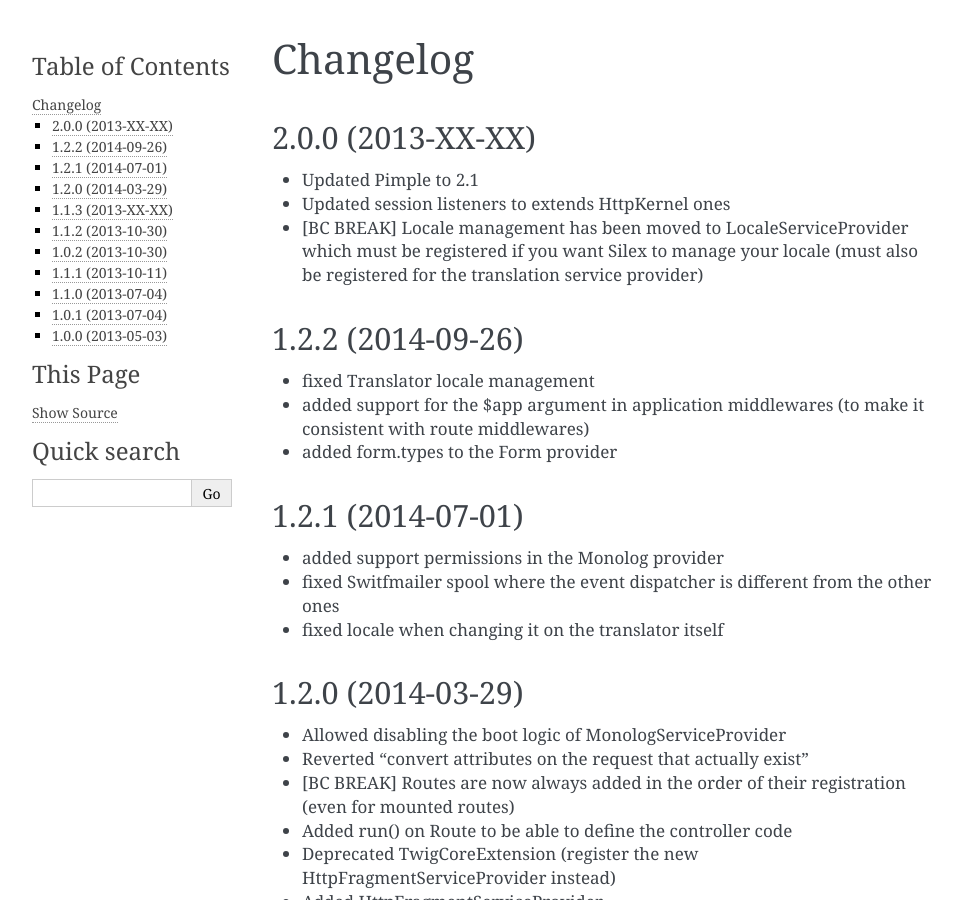
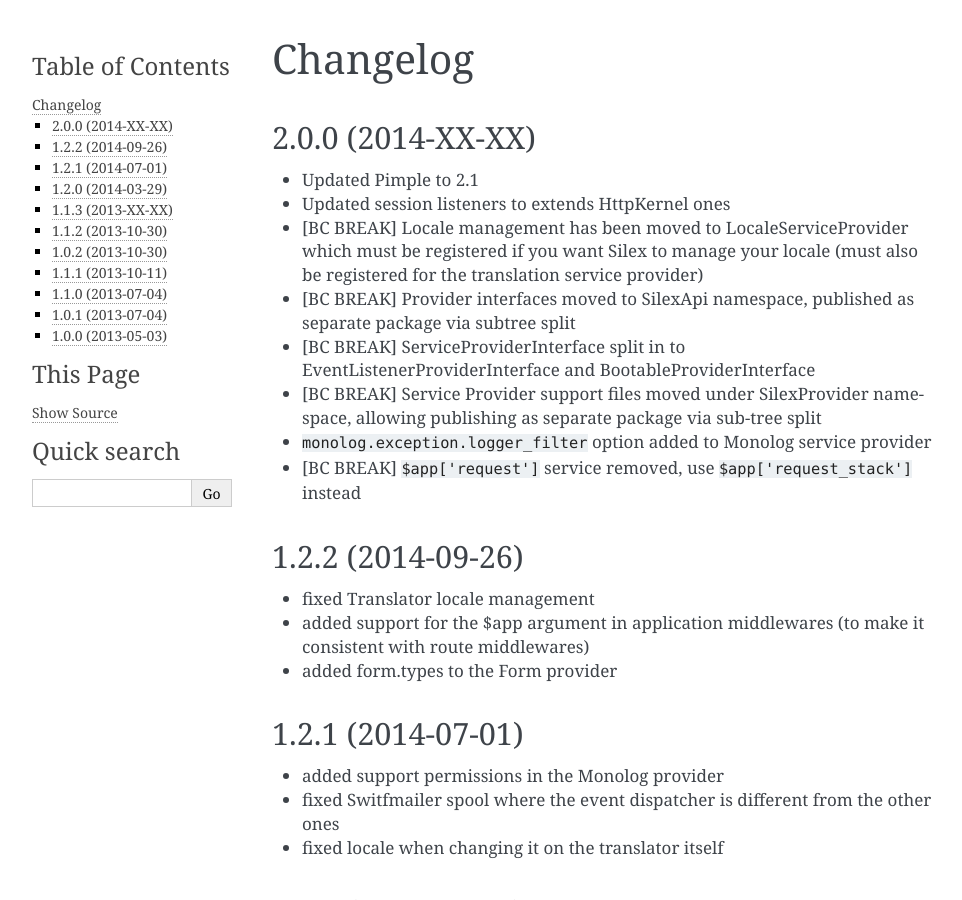
Before and after one commit to silexphp/Silex, a Sphinx documentation site: the page built from doc/changelog.rst, in a window 1280 px wide and 900 px high. Shown: the whole window, without its empty margins (148-1110 px from the left). Built offline with Sphinx 7.4.7, drawn with Linux system fonts in a browser that asks for light colours; pages that are not in the unit, such as notebooks, are missing from menus.

Commit message:
Retrospectively update changelog

```diff
--- a/doc/changelog.rst
+++ b/doc/changelog.rst
@@ -1,13 +1,21 @@
 Changelog
 =========
 
-2.0.0 (2013-XX-XX)
+2.0.0 (2014-XX-XX)
 ------------------
 
 * Updated Pimple to 2.1
 * Updated session listeners to extends HttpKernel ones
 * [BC BREAK] Locale management has been moved to LocaleServiceProvider which must be registered
   if you want Silex to manage your locale (must also be registered for the translation service provider)
+* [BC BREAK] Provider interfaces moved to Silex\Api namespace, published as
+  separate package via subtree split
+* [BC BREAK] ServiceProviderInterface split in to EventListenerProviderInterface
+  and BootableProviderInterface
+* [BC BREAK] Service Provider support files moved under Silex\Provider
+  namespace, allowing publishing as separate package via sub-tree split
+* ``monolog.exception.logger_filter`` option added to Monolog service provider
+* [BC BREAK] ``$app['request']`` service removed, use ``$app['request_stack']`` instead
 
 1.2.2 (2014-09-26)
 ------------------
```
